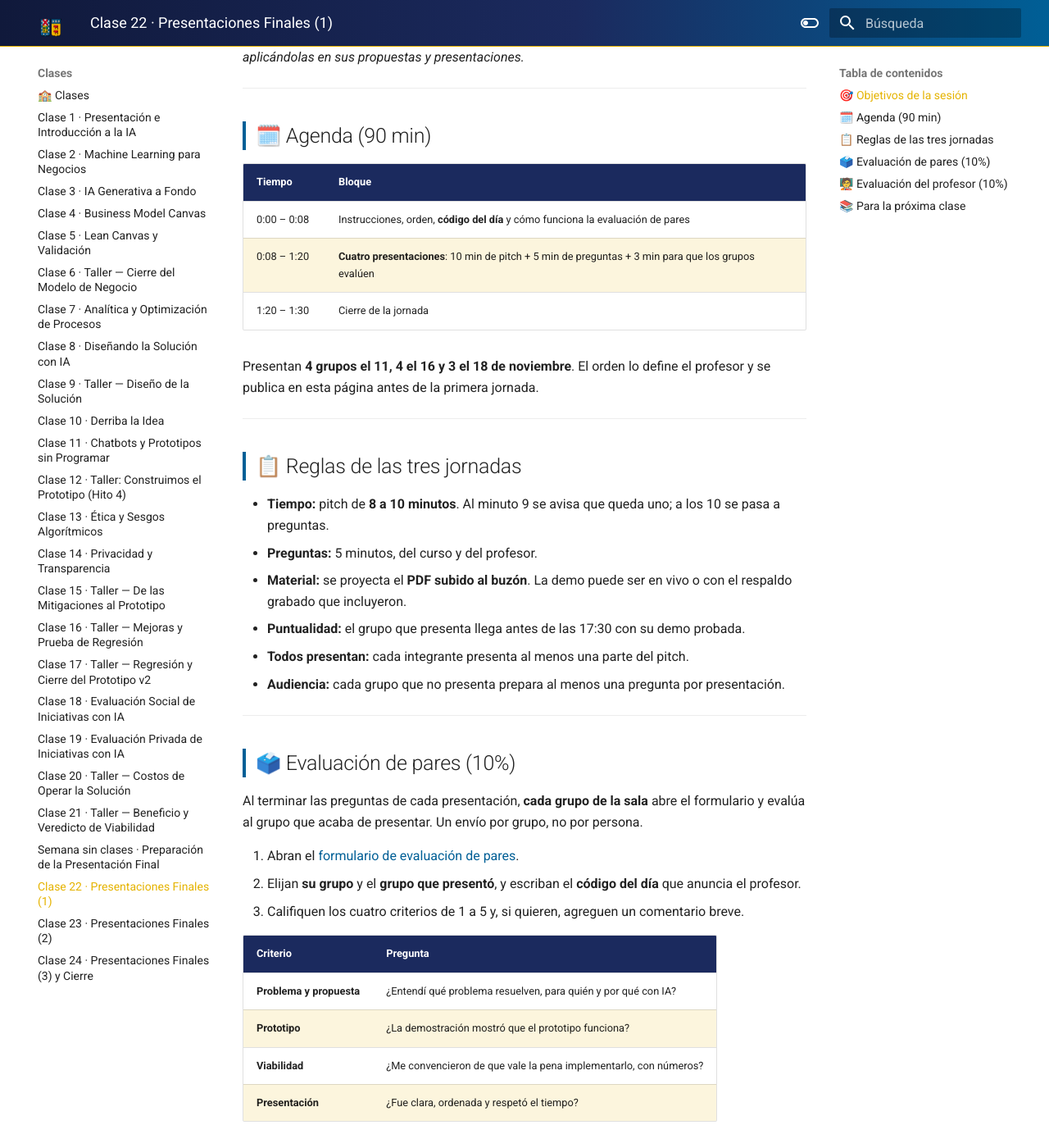
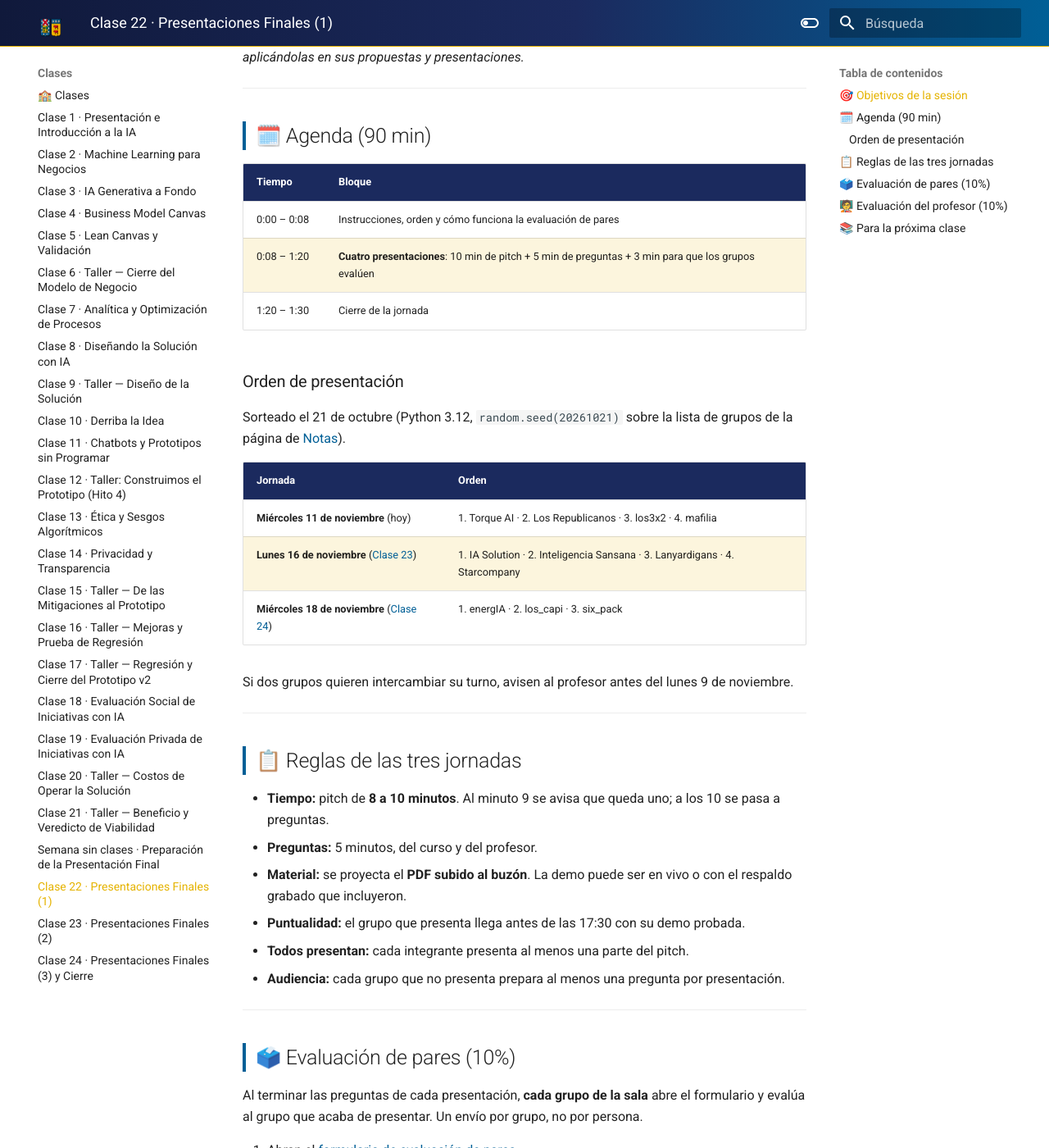
Before and after one commit to hizocar/ia-course-usm, an MkDocs documentation site: the page built from docs/clases/clase22.md, in a window 1280 px wide and 1400 px high, scrolled down 730 px. Shown: the whole window at 82% size. Built offline with MkDocs 1.6.1 and Material for MkDocs 9.7.7, drawn with Linux system fonts in a browser that asks for light colours; some of the changed text lies outside the part shown.

Commit message:
Close the open items of the final presentation
- Presentation order drawn with a fixed seed (random.seed(20261021)) and
  published in Clases 22, 23 and 24: 4, 4 and 3 groups.
- The peer form needs no daily code: students type ICS64225 in the field,
  and every evaluation stays logged with group and time so invalid ones
  can be dropped when grading.
- Rule for a missing PDF: no explained prototype means 0 in the prototype
  component; no presentation PDF means the group still presents but loses
  requirement 10 (consistency with the presentation).
- The submissions repository goes private, so the site no longer links to
  it and calls it the course's private archive.

Co-Authored-By: Claude Opus 5.5 (1M context) <noreply@anthropic.com>

```diff
--- a/docs/clases/clase22.md
+++ b/docs/clases/clase22.md
@@ -29,12 +29,22 @@ aplicándolas en sus propuestas y presentaciones.*
 
 | Tiempo | Bloque |
 |---|---|
-| 0:00 – 0:08 | Instrucciones, orden, **código del día** y cómo funciona la evaluación de pares |
+| 0:00 – 0:08 | Instrucciones, orden y cómo funciona la evaluación de pares |
 | 0:08 – 1:20 | **Cuatro presentaciones**: 10 min de pitch + 5 min de preguntas + 3 min para que los grupos evalúen |
 | 1:20 – 1:30 | Cierre de la jornada |
 
-Presentan **4 grupos el 11, 4 el 16 y 3 el 18 de noviembre**. El orden lo define el profesor y se
-publica en esta página antes de la primera jornada.
+### Orden de presentación
+
+Sorteado el 21 de octubre (Python 3.12, `random.seed(20261021)` sobre la lista de grupos de la
+página de [Notas](../notas.md)).
+
+| Jornada | Orden |
+|---|---|
+| **Miércoles 11 de noviembre** (hoy) | 1. Torque AI · 2. Los Republicanos · 3. los3x2 · 4. mafilia |
+| **Lunes 16 de noviembre** ([Clase 23](clase23.md)) | 1. IA Solution · 2. Inteligencia Sansana · 3. Lanyardigans · 4. Starcompany |
+| **Miércoles 18 de noviembre** ([Clase 24](clase24.md)) | 1. energIA · 2. los_capi · 3. six_pack |
+
+Si dos grupos quieren intercambiar su turno, avisen al profesor antes del lunes 9 de noviembre.
 
 ---
 
@@ -57,8 +67,8 @@ Al terminar las preguntas de cada presentación, **cada grupo de la sala** abre
 evalúa al grupo que acaba de presentar. Un envío por grupo, no por persona.
 
 1. Abran el [formulario de evaluación de pares](https://script.google.com/macros/s/AKfycbz7ZR7YRvRjDcpEgcjCeIcI8qzfBShLpPoxmYisZS4t8GeEDbEvAp9lg1sIrZKBiLyQ7A/exec?pares){target="_blank" rel="noopener"}.
-2. Elijan **su grupo** y el **grupo que presentó**, y escriban el **código del día** que anuncia el
-   profesor.
+2. Elijan **su grupo** y el **grupo que presentó**. En el campo **"Código del día"** escriban
+   **ICS64225**.
 3. Califiquen los cuatro criterios de 1 a 5 y, si quieren, agreguen un comentario breve.
 
 | Criterio | Pregunta |
@@ -71,13 +81,14 @@ evalúa al grupo que acaba de presentar. Un envío por grupo, no por persona.
 - El **puntaje** de cada evaluación es la suma de los cuatro criterios × 5 (de 20 a 100).
 - La **nota de pares** de un grupo es el promedio de los puntajes que le pusieron los demás grupos.
 - Un grupo **no puede evaluarse a sí mismo**. Si un grupo evalúa dos veces al mismo, vale la última.
-- El formulario solo está abierto los días de presentación, de 17:00 a 20:00. El profesor puede
-  descartar evaluaciones que no correspondan, por ejemplo de un grupo que no estaba en la sala.
+- El formulario solo está abierto los días de presentación, de 17:00 a 20:00. Cada evaluación queda
+  registrada con el grupo que la envió y la hora: el profesor descarta las que no correspondan, por
+  ejemplo de un grupo que no estaba en la sala o enviadas antes de que el grupo presentara.
 
 <div class="usm-cta" markdown>
 <div class="usm-cta-text">
 <strong>🗳️ Evaluación de pares</strong>
-<span>Abierta los días <strong>11, 16 y 18 de noviembre, de 17:00 a 20:00</strong>. Pide el código del día.</span>
+<span>Abierta los días <strong>11, 16 y 18 de noviembre, de 17:00 a 20:00</strong>. En «Código del día» escriban <strong>ICS64225</strong>.</span>
 </div>
 [🗳️ Abrir formulario](https://script.google.com/macros/s/AKfycbz7ZR7YRvRjDcpEgcjCeIcI8qzfBShLpPoxmYisZS4t8GeEDbEvAp9lg1sIrZKBiLyQ7A/exec?pares){.usm-btn target="_blank" rel="noopener"}
 </div>
```
Also changed, not shown: docs/clases/clase23.md (+15 -4 lines), docs/clases/clase24.md (+13 -3 lines), docs/clases/preparacion-final.md (+6 -1 lines), docs/entregas.md (+6 -8 lines), docs/proyecto.md (+6 -1 lines).
